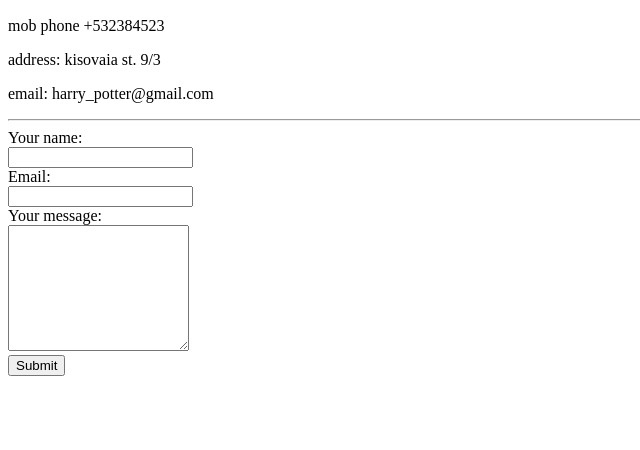
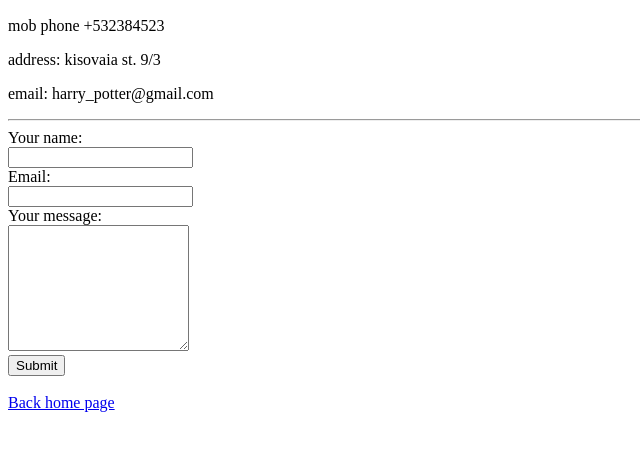
Before and after one commit to nikolaikozyr/cv, a plain HTML site: page contact.html in a window 1280 px wide. Shown: the part 50-500 px from the top of the page, without its empty margins (0-640 px from the left). Drawn offline with Linux system fonts and the light colour scheme.

Commit message:
Add files via upload

```diff
--- a/contact.html
+++ b/contact.html
@@ -20,7 +20,8 @@
         <label for="">Your message:</label><br>
         <textarea rows="8" col="70"></textarea><br>
         <input type="submit" name="" id="">
-
     </form>
+    <br>
+    <a href="index.html">Back home page</a>
 </body>
 </html>
```
